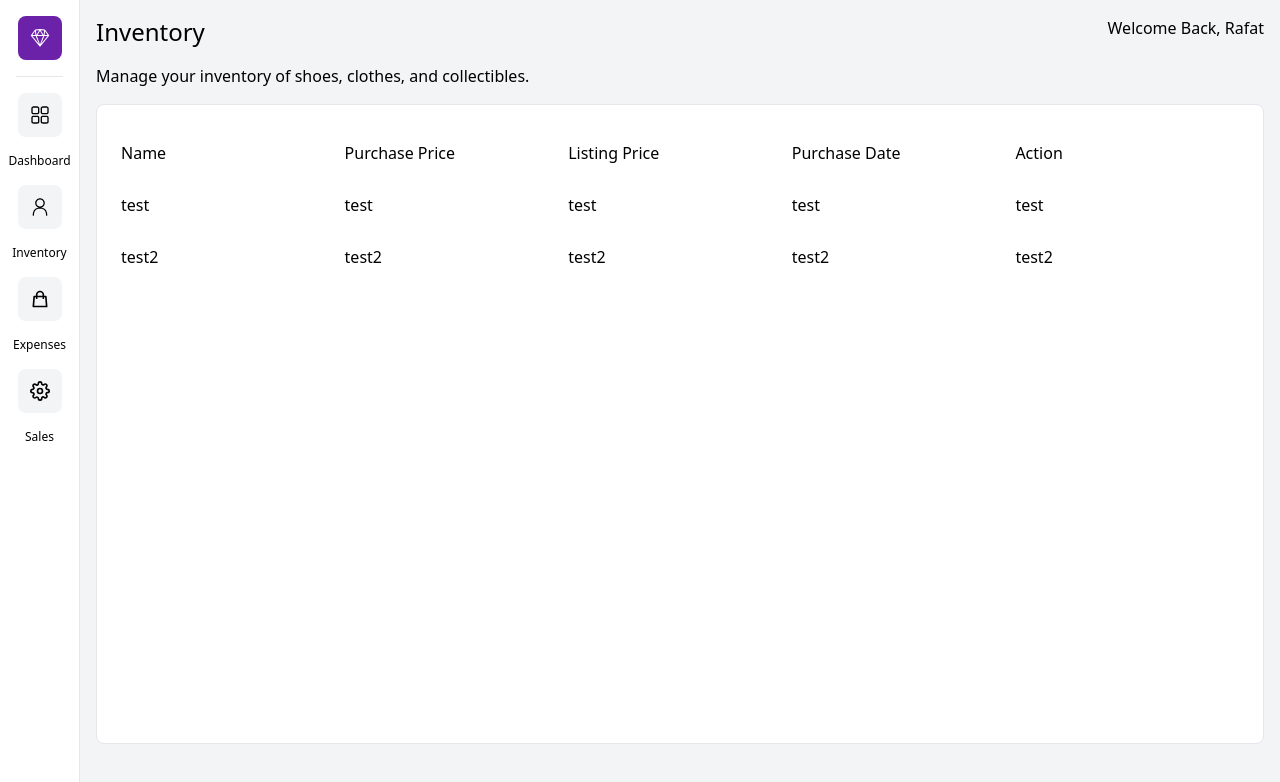
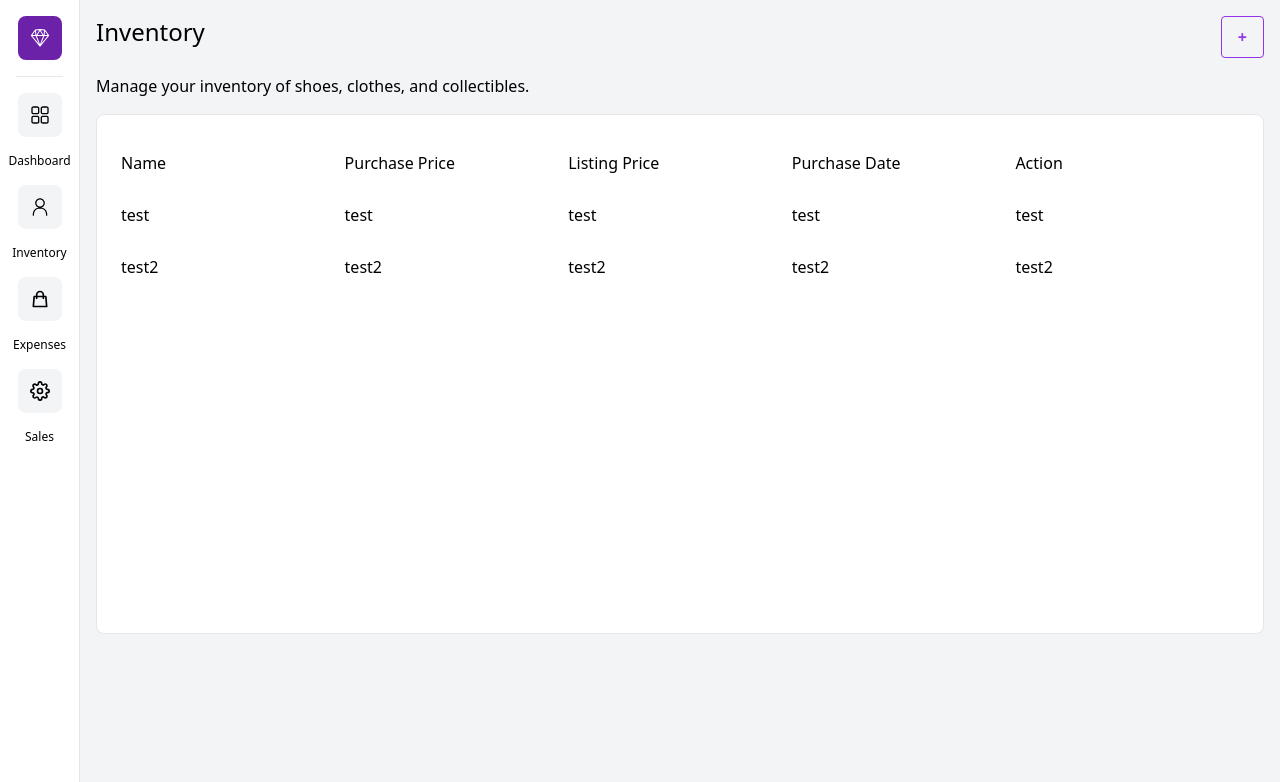
Before and after one commit to rshaki01/inventory-dashboard, a Next.js app: page /inventory in a window 1280 px wide. Shown: the top 782 px of the page. Built offline with nearby package versions, Linux system fonts and the light colour scheme.

Commit message:
Added add item button

```diff
--- /dev/null
+++ b/components/AddForm.jsx
@@ -0,0 +1,15 @@
+import React from 'react'
+
+const AddForm = () => {
+  return (
+    <div className='my-2 p-2 grid grid-cols-3 items-center'>
+        <p>yo</p>
+        <p>yo</p>
+        <p>yo</p>
+
+
+    </div>
+  )
+}
+
+export default AddForm
--- a/pages/inventory.jsx
+++ b/pages/inventory.jsx
@@ -1,7 +1,7 @@
 import React from 'react';
 import { GlobalContext } from '@/context/GlobalState';
 import { useContext } from 'react';
-import { data } from 'autoprefixer';
+import AddForm from '../components/AddForm';
 
 
 const inventory = () => {
@@ -12,11 +12,13 @@ const inventory = () => {
     <div className='bg-gray-100 min-h-screen'>
         <div className='flex justify-between p-4'>
             <p className='text-2xl'>Inventory</p>
-            <h2>Welcome Back, Rafat</h2>
+            <button class="bg-transparent hover:bg-purple-500 text-purple-600 font-semibold hover:text-white py-2 px-4 border border-purple-600 hover:border-transparent rounded">
+              +
+            </button>
         </div>
         <div className='px-4'>
           <p>Manage your inventory of shoes, clothes, and collectibles.</p>
-          <div className='w-full my-4 p-4 border rounded-lg bg-white h-[80vh] overflow-scroll'>
+          <div className='w-full my-4 p-4 border rounded-lg bg-white h-[65vh] overflow-scroll'>
             <div className='my-3 p-2 grid md:grid-cols-5 sm:grid-cols-3 grid-cols-2 items-center cursor-pointer'>
               <span>Name</span>
               <span>Purchase Price</span>
```
